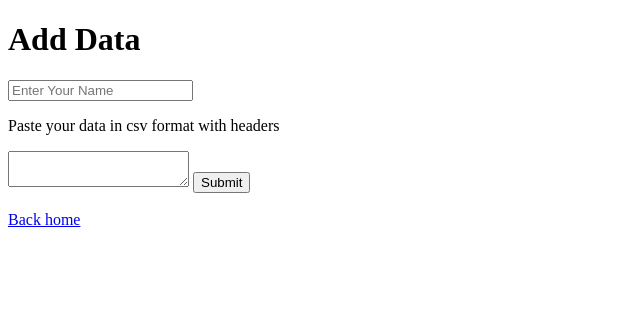
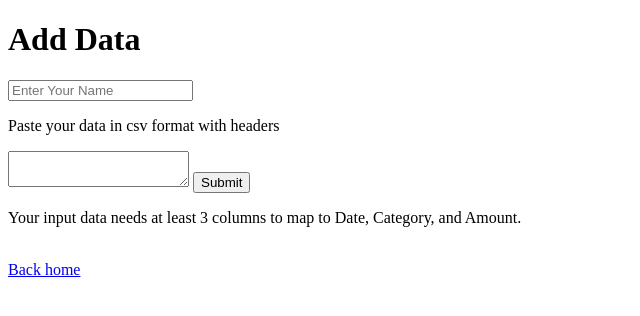
Before and after one commit to darricheng/couple-finance-analysis-app, a SvelteKit app: page /add-data in a window 1280 px wide. Shown: the top 316 px of the page, without its empty margins (0-640 px from the left). Built offline with nearby package versions, Linux system fonts and the light colour scheme.

Commit message:
Add reminder to include at least 3 columns

```diff
--- a/src/routes/add-data/+page.svelte
+++ b/src/routes/add-data/+page.svelte
@@ -63,6 +63,8 @@
 		</tbody>
 	</table>
 	<button on:click={storeData}>Confirm</button>
+{:else}
+	<p>Your input data needs at least 3 columns to map to Date, Category, and Amount.</p>
 {/if}
 {#if validData === false}
 	<p>Please ensure that the 3 given data columns are mapped to one header each</p>
```
